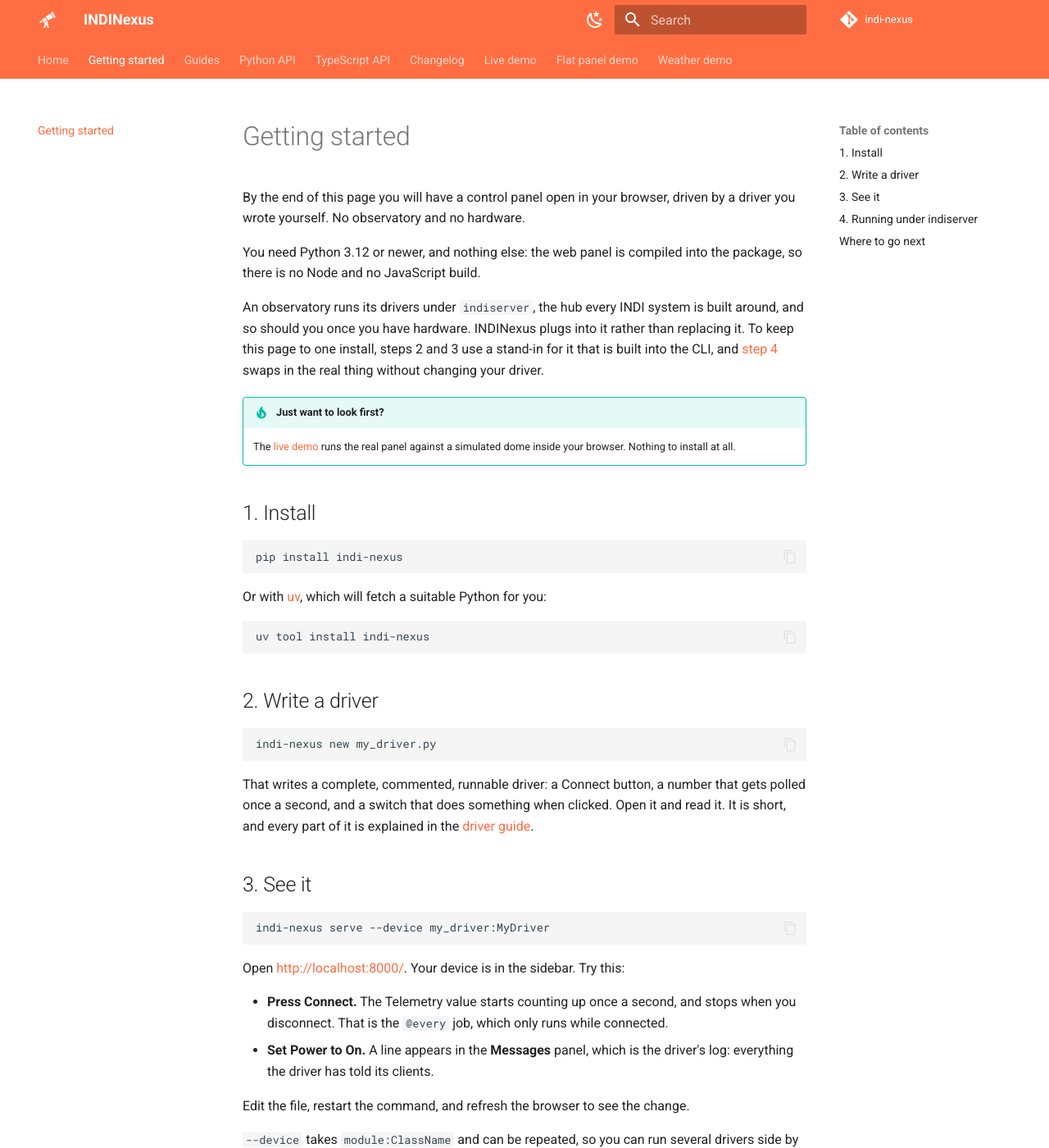
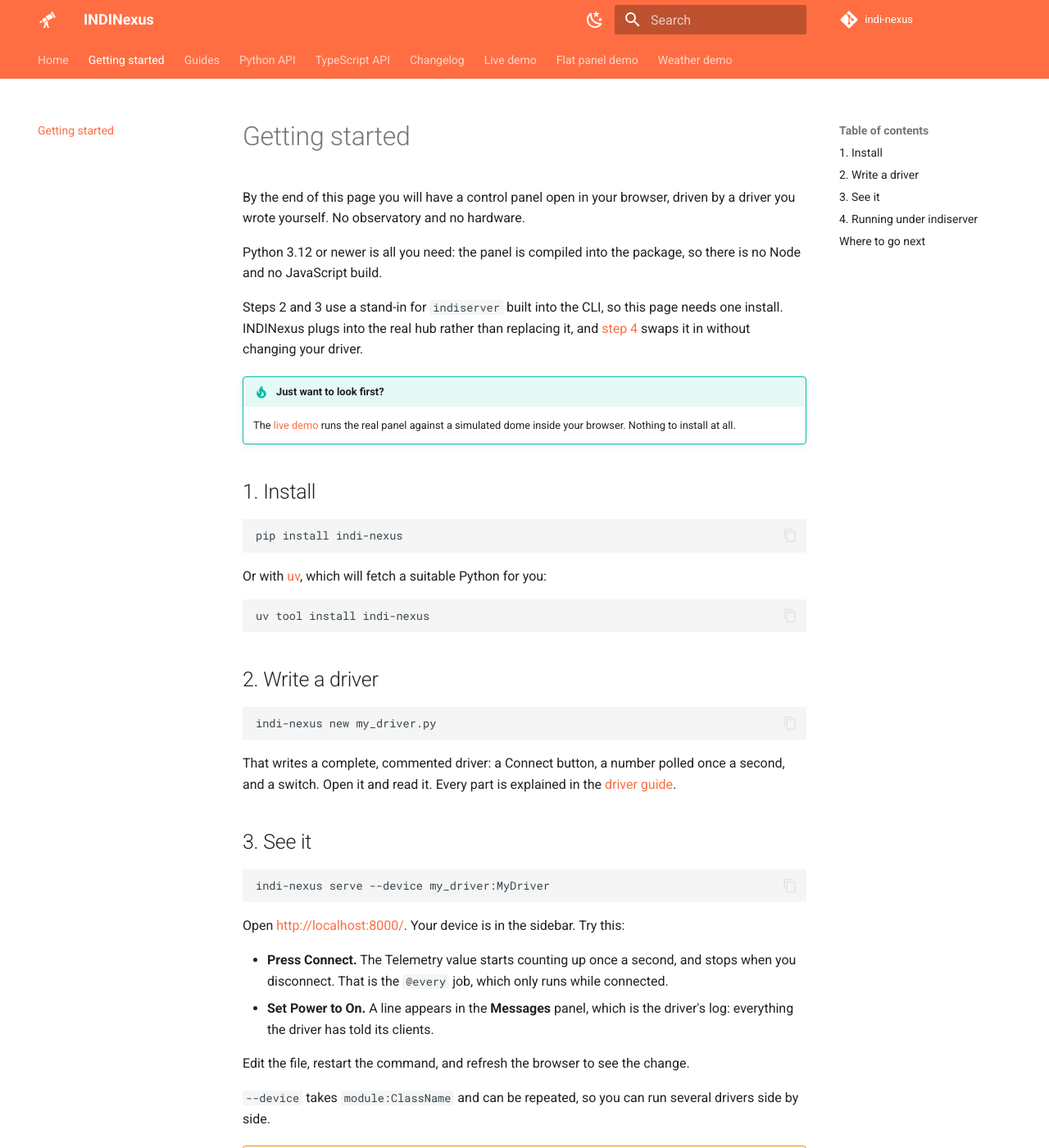
Before and after one commit to sidereal-software/indi-nexus, an MkDocs documentation site: the page built from docs/getting-started.md, in a window 1280 px wide and 1400 px high. Shown: the whole window at 82% size. Built offline with MkDocs 1.6.1 and Material for MkDocs 9.7.7, drawn with Linux system fonts in a browser that asks for light colours; comment, search, counter and statistics services are not loaded; some of the changed text lies outside the part shown.

Commit message:
docs: correct the macOS install claim and cut repetition
Getting started said libindi is "available through Homebrew on macOS". It is
not: there is no formula, which is why the interop suite runs in a container on
this machine. It now says apt for Debian and Ubuntu, packaged for most other
distributions, and build from source or use a container on macOS.

The rest is trimming rather than rewriting. The opening said "nothing to install"
twice in three sentences, announced a list that spoke for itself, spent two
sentences on a one-sentence point, and called a five-line component "three lines
of React". The `--device` warning repeated the rationale the intro had just
given.

An audit for padding found little else. There is no signposting, no hedging and
no AI vocabulary in these pages, and the long guides are long because they teach
something, so cutting them would cost content rather than words.

````diff
--- a/docs/getting-started.md
+++ b/docs/getting-started.md
@@ -3,14 +3,12 @@
 By the end of this page you will have a control panel open in your browser, driven by a
 driver you wrote yourself. No observatory and no hardware.
 
-You need Python 3.12 or newer, and nothing else: the web panel is compiled into the
-package, so there is no Node and no JavaScript build.
+Python 3.12 or newer is all you need: the panel is compiled into the package, so there
+is no Node and no JavaScript build.
 
-An observatory runs its drivers under `indiserver`, the hub every INDI system is built
-around, and so should you once you have hardware. INDINexus plugs into it rather than
-replacing it. To keep this page to one install, steps 2 and 3 use a stand-in for it that
-is built into the CLI, and [step 4](#4-running-under-indiserver) swaps in the real thing
-without changing your driver.
+Steps 2 and 3 use a stand-in for `indiserver` built into the CLI, so this page needs one
+install. INDINexus plugs into the real hub rather than replacing it, and
+[step 4](#4-running-under-indiserver) swaps it in without changing your driver.
 
 !!! tip "Just want to look first?"
 
@@ -35,9 +33,8 @@
 indi-nexus new my_driver.py
 ```
 
-That writes a complete, commented, runnable driver: a Connect button, a number that gets
-polled once a second, and a switch that does something when clicked. Open it and read it.
-It is short, and every part of it is explained in the
+That writes a complete, commented driver: a Connect button, a number polled once a
+second, and a switch. Open it and read it. Every part is explained in the
 [driver guide](guides/writing-drivers.md).
 
 ## 3. See it
@@ -60,10 +57,9 @@
 
 !!! warning "`--device` is for trying things out"
 
-    It runs your drivers inside the web process, standing in for `indiserver` so that this
-    page needs one install instead of two. It serves a single client, has no access
-    control, and stops when you stop the command. It is a development convenience, not a
-    hub: run anything real under `indiserver`.
+    It runs your drivers inside the web process: one client, no access control, and it
+    stops when you stop the command. A development convenience, not a hub. Run anything
+    real under `indiserver`.
 
 !!! note "Where the worked examples live"
 
````
Also changed, not shown: other parts of docs/getting-started.md (+3 -2 lines), docs/index.md (+7 -11 lines).
